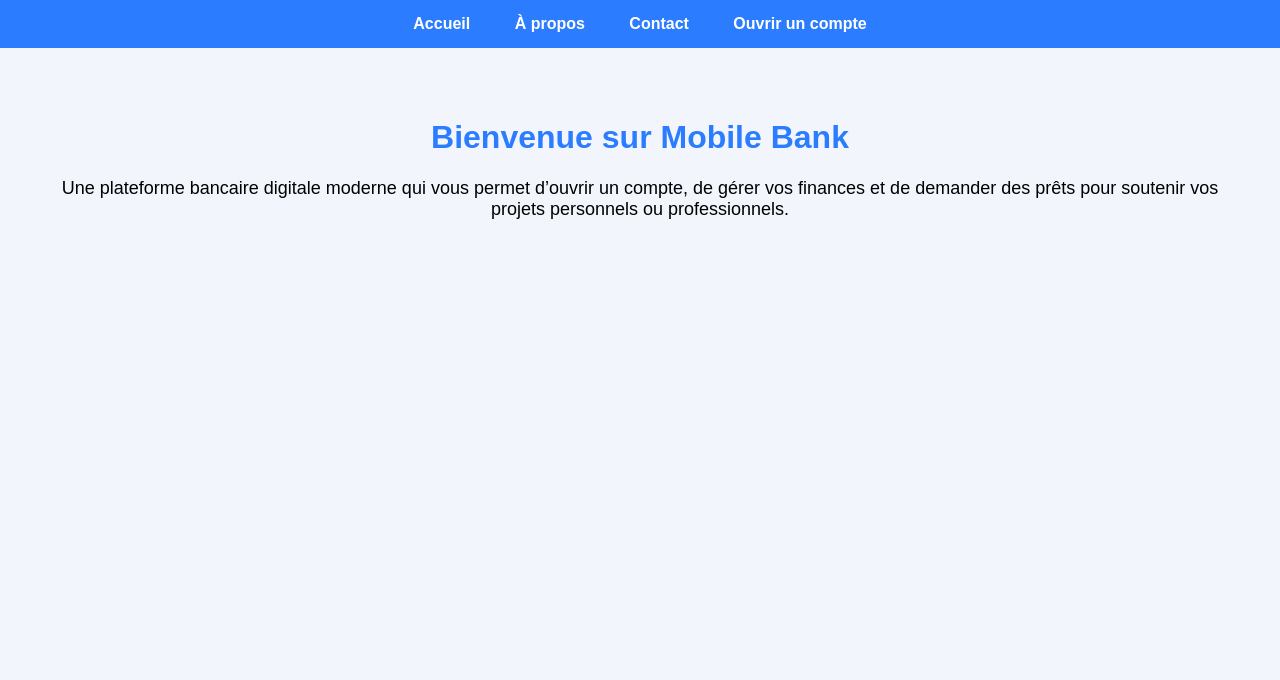
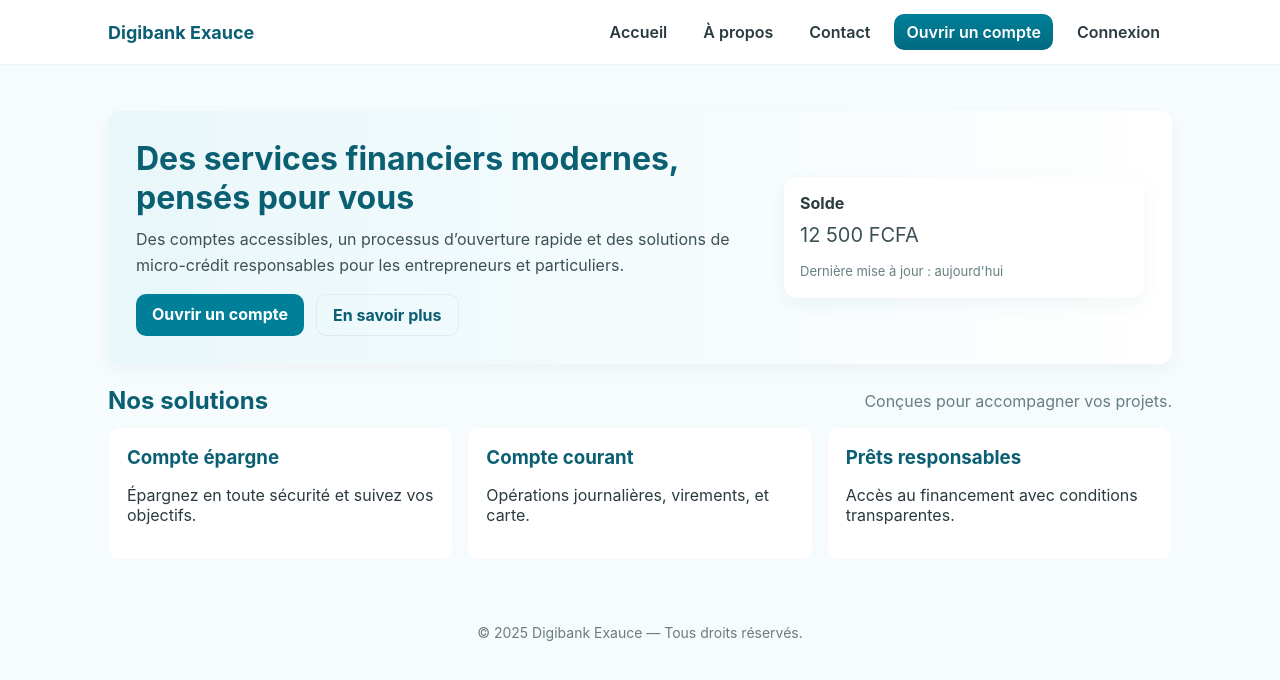
Before and after one commit to AfricanHeritageVR/Mobile-bank, a plain HTML site: page index.html in a window 1280 px wide. Drawn offline with Linux system fonts and the light colour scheme.

Commit message:
Update index.html

```diff
--- a/index.html
+++ b/index.html
@@ -1,56 +1,91 @@
-<!DOCTYPE html>
+<!doctype html>
 <html lang="fr">
 <head>
-    <meta charset="UTF-8">
-    <meta name="viewport" content="width=device-width, initial-scale=1.0">
-    <title>Mobile Bank – Accueil</title>
+<meta charset="utf-8" />
+<meta name="viewport" content="width=device-width,initial-scale=1" />
+<title>Digibank Exauce — Accueil</title>
+<meta name="description" content="Digibank Exauce — Solutions bancaires mobiles et microcrédits." />
 <style>
-        body {
-            font-family: Arial, sans-serif;
-            background: #f2f6fc;
-            margin: 0;
-            padding: 0;
+  :root{
+    --bg:#f6fbfd; --nav:#0b5f73; --card:#ffffff; --accent:#007f99; --muted:#2b3a3f;
+    --radius:12px;
   }
-        nav {
-            background: #2C7CFF;
-            padding: 15px;
-            text-align: center;
-        }
-        nav a {
-            color: white;
-            margin: 0 20px;
-            text-decoration: none;
-            font-weight: bold;
-        }
-        .hero {
-            padding: 50px;
-            text-align: center;
-        }
-        h1 {
-            color: #2C7CFF;
-        }
-        p {
-            font-size: 18px;
-        }
+  *{box-sizing:border-box}
+  body{margin:0;font-family:Inter,system-ui,Segoe UI,Roboto,Arial;background:var(--bg);color:var(--muted);-webkit-font-smoothing:antialiased}
+  header{background:#fff;border-bottom:1px solid rgba(11,95,115,0.06);position:sticky;top:0;z-index:30}
+  .wrap{max-width:1100px;margin:0 auto;padding:14px 18px;display:flex;align-items:center;justify-content:space-between;gap:10px}
+  .brand{font-weight:700;color:var(--nav);font-size:18px}
+  nav{display:flex;gap:12px;align-items:center}
+  nav a{color:var(--muted);text-decoration:none;padding:8px 12px;border-radius:10px;font-weight:600}
+  nav a.cta{background:linear-gradient(180deg,var(--accent),#006a80);color:#fff}
+  main{max-width:1100px;margin:28px auto;padding:18px}
+  .hero{display:flex;gap:24px;align-items:center;background:linear-gradient(90deg,#e9f7fa,white);padding:28px;border-radius:var(--radius);box-shadow:0 6px 18px rgba(0,0,0,0.04)}
+  .hero-left{flex:1}
+  .hero h1{color:var(--nav);font-size:32px;margin:0 0 10px}
+  .hero p{margin:0 0 16px;line-height:1.6;color:#3b5156}
+  .buttons{display:flex;gap:12px;flex-wrap:wrap}
+  .btn{padding:10px 16px;border-radius:10px;text-decoration:none;font-weight:700}
+  .btn.primary{background:var(--accent);color:#fff}
+  .btn.ghost{background:transparent;border:1px solid rgba(11,95,115,0.08);color:var(--nav)}
+  .hero-right{width:360px;min-width:260px}
+  .card{background:var(--card);padding:16px;border-radius:14px;box-shadow:0 6px 18px rgba(11,95,115,0.06)}
+  .services{display:grid;grid-template-columns:repeat(auto-fit,minmax(220px,1fr));gap:14px;margin-top:18px}
+  .service{background:var(--card);padding:18px;border-radius:12px;border:1px solid rgba(11,95,115,0.03)}
+  .service h3{margin:0;color:var(--nav)}
+  footer{max-width:1100px;margin:26px auto;padding:18px;color:#6b7b7f;text-align:center;font-size:14px}
+  @media(max-width:820px){.hero{flex-direction:column}.hero-right{width:100%}}
 </style>
 </head>
 <body>
-
+<header>
+  <div class="wrap">
+    <div class="brand">Digibank Exauce</div>
     <nav>
       <a href="index.html">Accueil</a>
       <a href="about.html">À propos</a>
       <a href="contact.html">Contact</a>
-    <a href="open-account.html">Ouvrir un compte</a>
+      <a href="open-account.html" class="cta">Ouvrir un compte</a>
+      <a href="login.html">Connexion</a>
     </nav>
+  </div>
+</header>
 
-    <div class="hero">
-        <h1>Bienvenue sur Mobile Bank</h1>
-        <p>
-            Une plateforme bancaire digitale moderne qui vous permet d’ouvrir un compte,
-            de gérer vos finances et de demander des prêts pour soutenir vos projets personnels
-            ou professionnels.
-        </p>
+<main>
+  <section class="hero" aria-labelledby="heroTitle">
+    <div class="hero-left">
+      <h1 id="heroTitle">Des services financiers modernes, pensés pour vous</h1>
+      <p>Des comptes accessibles, un processus d’ouverture rapide et des solutions de micro-crédit responsables pour les entrepreneurs et particuliers.</p>
+      <div class="buttons">
+        <a class="btn primary" href="open-account.html">Ouvrir un compte</a>
+        <a class="btn ghost" href="about.html">En savoir plus</a>
+      </div>
     </div>
 
+    <div class="hero-right">
+      <div class="card">
+        <strong>Solde</strong>
+        <p style="font-size:20px;margin:6px 0 0">12 500 FCFA</p>
+        <p style="margin:10px 0 0;font-size:13px;color:#667f82">Dernière mise à jour : aujourd'hui</p>
+      </div>
+    </div>
+  </section>
+
+  <section style="margin-top:22px">
+    <div style="display:flex;justify-content:space-between;align-items:center;gap:12px">
+      <h2 style="margin:0;color:var(--nav)">Nos solutions</h2>
+      <p style="margin:0;color:#667f82">Conçues pour accompagner vos projets.</p>
+    </div>
+
+    <div class="services" style="margin-top:12px">
+      <div class="service"><h3>Compte épargne</h3><p>Épargnez en toute sécurité et suivez vos objectifs.</p></div>
+      <div class="service"><h3>Compte courant</h3><p>Opérations journalières, virements, et carte.</p></div>
+      <div class="service"><h3>Prêts responsables</h3><p>Accès au financement avec conditions transparentes.</p></div>
+    </div>
+  </section>
+</main>
+
+<footer>
+  © 2025 Digibank Exauce — Tous droits réservés.
+</footer>
 </body>
 </html>
```
Lines whose indentation alone changed are shown as unchanged.
